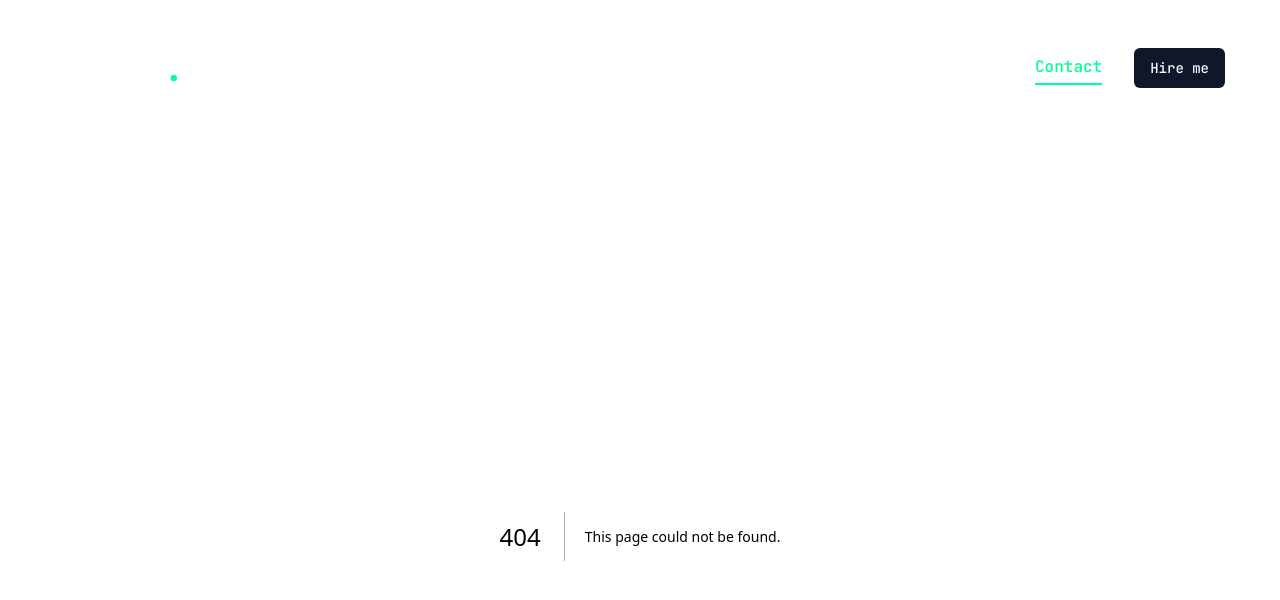
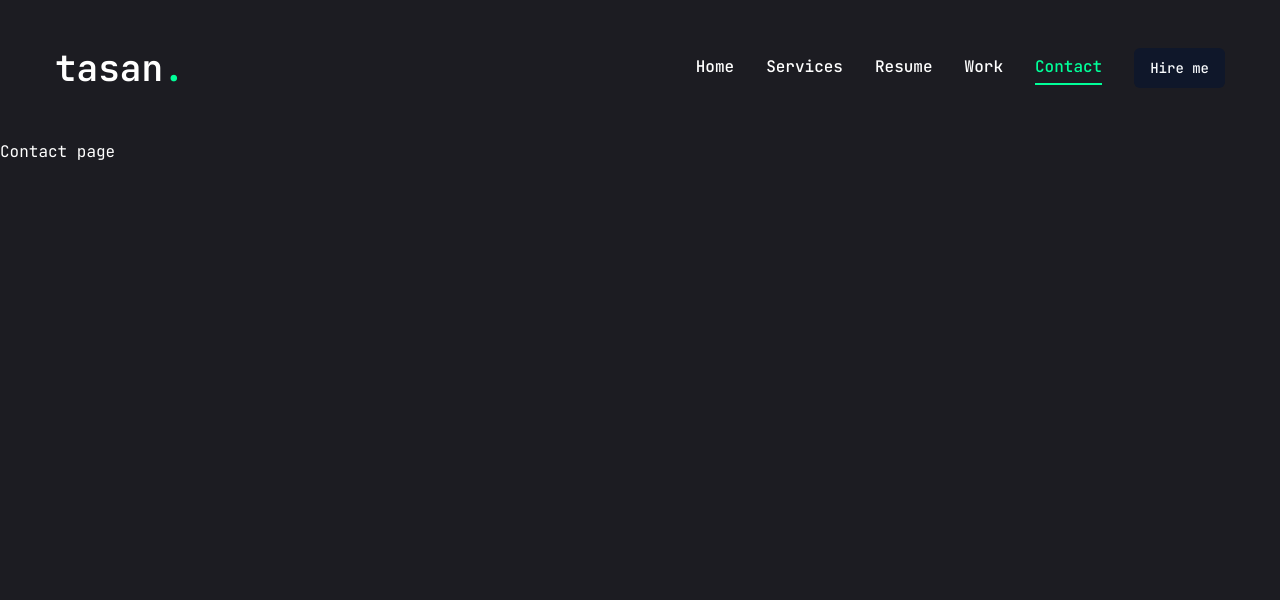
Before and after one commit to tauhid-hasan-dev/portfolio-tauhid, a Next.js app: page /contact in a window 1280 px wide. Before the commit this address had no page. Shown: the top 600 px of the page. Built offline with nearby package versions, Linux system fonts and the light colour scheme.

Commit message:
page added for item menus

```diff
--- /dev/null
+++ b/app/contact/page.jsx
@@ -0,0 +1,7 @@
+import React from "react";
+
+const Contact = () => {
+  return <div>Contact page</div>;
+};
+
+export default Contact;
--- /dev/null
+++ b/app/resume/page.jsx
@@ -0,0 +1,7 @@
+import React from "react";
+
+const Resume = () => {
+  return <div>Resume</div>;
+};
+
+export default Resume;
--- /dev/null
+++ b/app/services/page.jsx
@@ -0,0 +1,7 @@
+import React from "react";
+
+const Services = () => {
+  return <div>Services</div>;
+};
+
+export default Services;
--- /dev/null
+++ b/app/work/page.jsx
@@ -0,0 +1,7 @@
+import React from "react";
+
+const Work = () => {
+  return <div>Work</div>;
+};
+
+export default Work;
--- a/package.json
+++ b/package.json
@@ -25,6 +25,8 @@
     "tailwindcss-animate": "^1.0.7"
   },
   "devDependencies": {
+    "@types/node": "20.14.10",
+    "@types/react": "18.3.3",
     "eslint": "^8",
     "eslint-config-next": "14.2.4",
     "postcss": "^8",
```
Also changed, not shown: tsconfig.json (added, +34 -0 lines), 1 other file (tests, documents, lock files or other folders).
